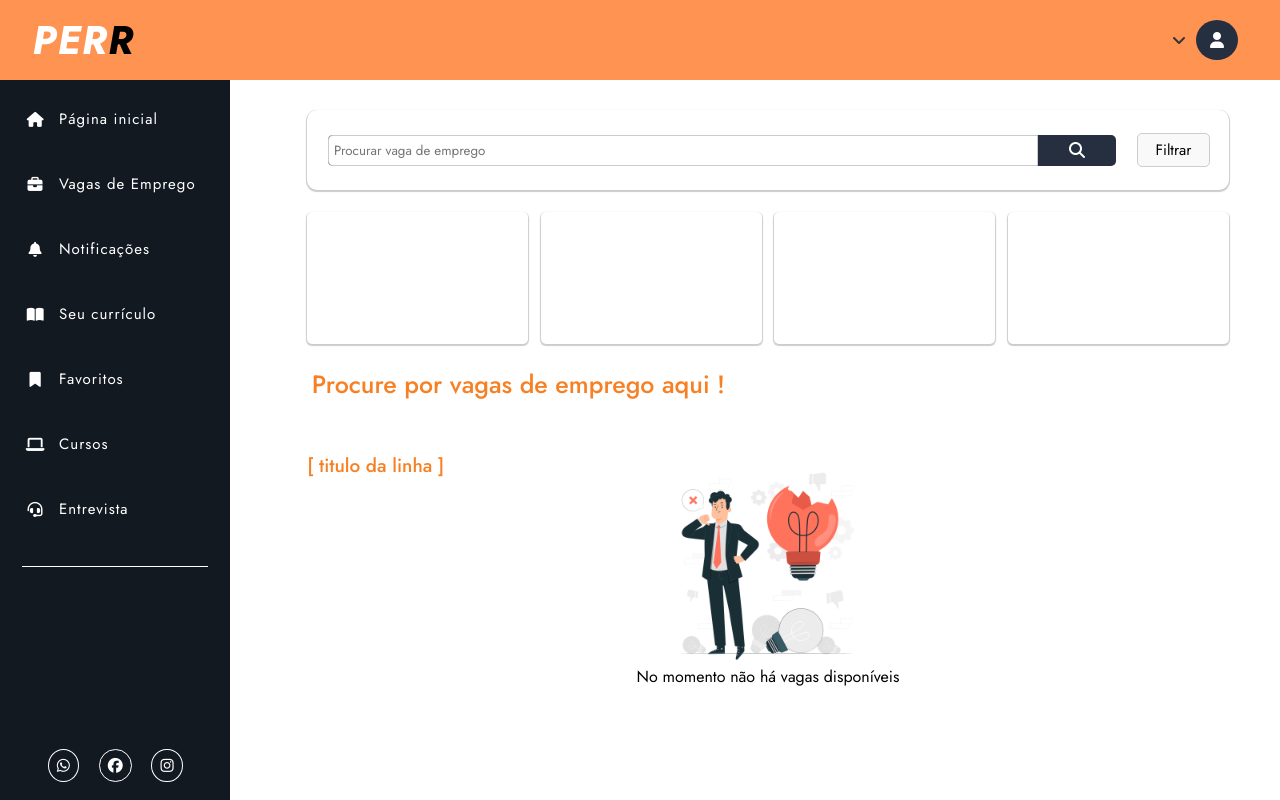
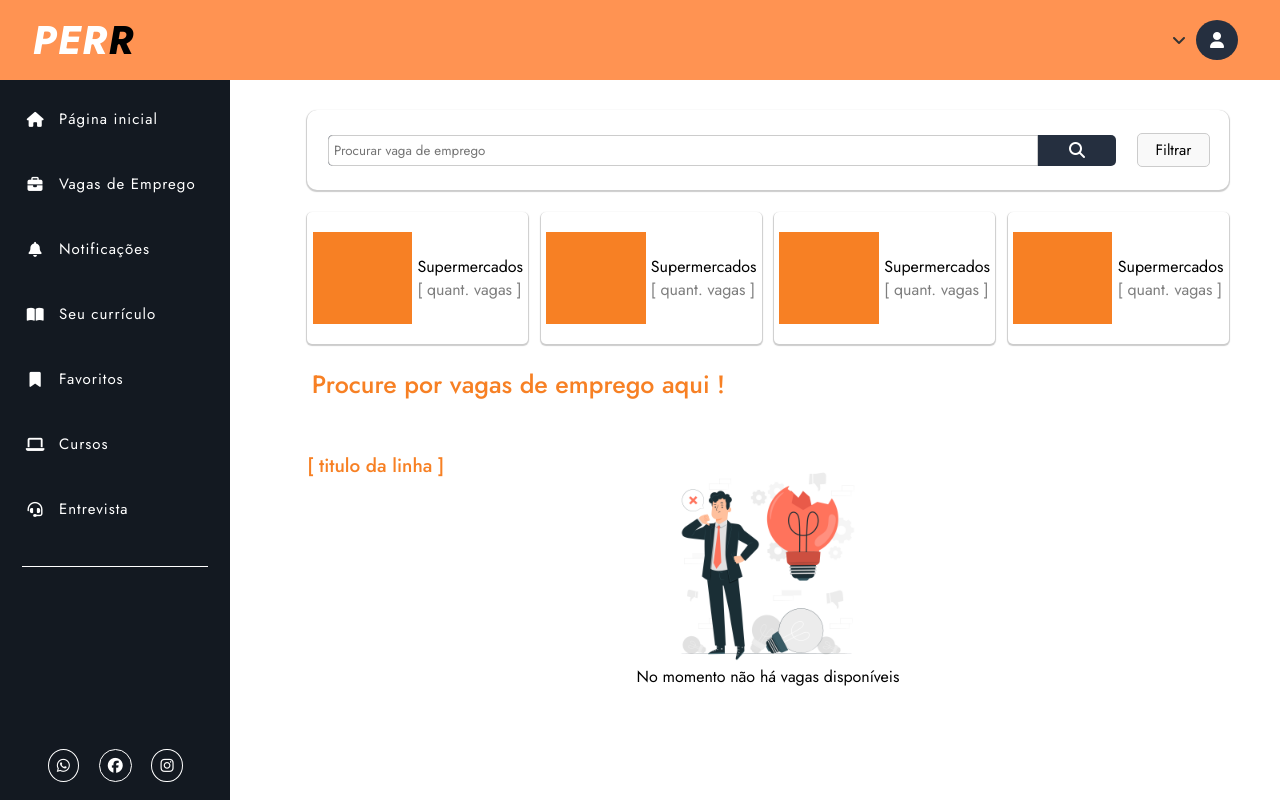
Before and after one commit to Santozzz/TCC-PERR-FRONTEND, a Vue app in the folder frontend/: page /VagaEmprego in a window 1280 px wide. Built offline with nearby package versions, Linux system fonts and the light colour scheme.

Commit message:
inicio da pop-up de notificações e ajustes na tela de vagas

```diff
--- a/frontend/src/components/Home/grid.vue
+++ b/frontend/src/components/Home/grid.vue
@@ -4,7 +4,27 @@
             <div class="header">
                 <div class="user-notify">
                     <p>[ usuario ]</p>
-                    <i class="fa-solid fa-bell"></i>
+                    <i class="fa-solid fa-bell" :class="{ 'notifyOpen': isBellNotify }" @click="toggleNotify"></i>
+                    <div class="notifications" :class="['notify', { 'notifyOpen': isBellNotify }]">
+                        <h4>Notificações</h4>
+                        <div class="container-notify">
+                            <div class="notify">
+                                <span>
+
+                                </span>
+                            </div>
+                            <div class="notify">
+                                <span>
+
+                                </span>
+                            </div>
+                            <div class="notify">
+                                <span>
+
+                                </span>
+                            </div>
+                        </div>
+                    </div>
                 </div>
             </div>
             <div class="gridCards">
@@ -122,11 +142,13 @@
 export default {
     data() {
         return{
-
+            isBellNotify: false,
         }
     },
     methods: {
-
+        toggleNotify(){
+            this.isBellNotify = !this.isBellNotify;
+        }
     }
 }
 </script>
@@ -151,6 +173,7 @@ export default {
         box-shadow: 0 1px 1px 1px #ccc;
     }
     .user-notify{
+        position: relative;
         display: flex;
         width: 90%;
         justify-content: space-between;
@@ -164,6 +187,47 @@ export default {
         font-size: 25px;
         cursor: pointer;
         color: #252F3F;
+    }
+    .notifications.notifyOpen{
+        display: flex;
+        flex-direction: column;
+        width: 40%;
+        height: 300px;
+    }
+    .notifications h4{
+        width: 90%;
+        margin-top: 5px;
+        color: #F78024;
+        font-weight: ;
+    }
+    .notifications{
+        display: none;
+        flex-direction: column;
+        justify-content: center;
+        align-items: center;
+        position: absolute;
+        top: 100%;
+        left: 58%;
+        background-color: #ffffff;
+        box-shadow: 0 1px 1px 1px #ccc;
+        border-radius: 10px 0 10px 10px;
+    }
+    .container-notify{
+        display: flex;
+        justify-content: space-evenly;
+        align-items: center;
+        flex-direction: column;
+        overflow-y: scroll;
+        height: 95%;
+        width: 100%;
+
+    }
+    .notify{
+        width: 90%;
+        height: 8vh;
+        border-radius: 5px;
+        background-color: #fff;
+        box-shadow: 0 1px 1px 1px #ccc;
     }
     .container-cursos{
         display: flex;
@@ -327,7 +391,7 @@ export default {
         transition: .2s;
     }
     .img-categoria{
-        width: 40%;
+        width: 45%;
         height: 70%;
         background-color: #F78024;
     }
--- a/frontend/src/components/VagaEmprego/gridVagas.vue
+++ b/frontend/src/components/VagaEmprego/gridVagas.vue
@@ -17,16 +17,48 @@
             <div class="container-vagas">
                 <div class="buscaRapida">
                     <div class="cardAreas">
-
+                        <div class="img-areas"></div>
+                        <div class="cardDescription">
+                            <div class="nomeArea">
+                                <p>Supermercados</p>
+                            </div>
+                            <div class="quantVagas">
+                                <p>[ quant. vagas ]</p>
+                            </div>
+                        </div>
                     </div>
                     <div class="cardAreas">
-
+                        <div class="img-areas"></div>
+                        <div class="cardDescription">
+                            <div class="nomeArea">
+                                <p>Supermercados</p>
+                            </div>
+                            <div class="quantVagas">
+                                <p>[ quant. vagas ]</p>
+                            </div>
+                        </div>
                     </div>
                     <div class="cardAreas">
-
+                        <div class="img-areas"></div>
+                        <div class="cardDescription">
+                            <div class="nomeArea">
+                                <p>Supermercados</p>
+                            </div>
+                            <div class="quantVagas">
+                                <p>[ quant. vagas ]</p>
+                            </div>
+                        </div>
                     </div>
                     <div class="cardAreas">
-
+                        <div class="img-areas"></div>
+                        <div class="cardDescription">
+                            <div class="nomeArea">
+                                <p>Supermercados</p>
+                            </div>
+                            <div class="quantVagas">
+                                <p>[ quant. vagas ]</p>
+                            </div>
+                        </div>
                     </div>
                 </div>
                 <h4>Procure por vagas de emprego aqui !</h4>
@@ -152,6 +184,9 @@ export default {
         width: 100%;
     }
     .cardAreas{
+        display: flex;
+        justify-content: space-evenly;
+        align-items: center;
         width: 24%;
         height: 75%;
         background-color: #ffffff;
@@ -162,6 +197,14 @@ export default {
     }
     .cardAreas:active{
         transform: scale(.98);
+    }
+    .img-areas{
+        background-color: #F78024;
+        height: 70%;
+        width: 45%;
+    }
+    .quantVagas p{
+        color: #7e7e7e;
     }
     .gridCardVagas{
         display: flex;
```
